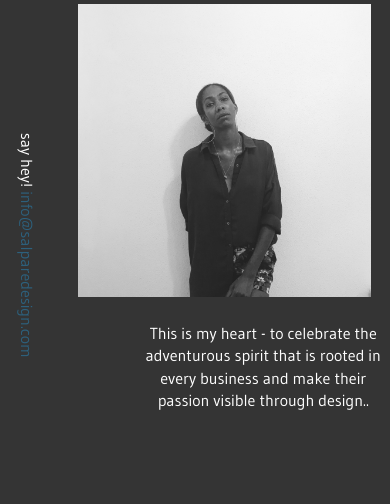
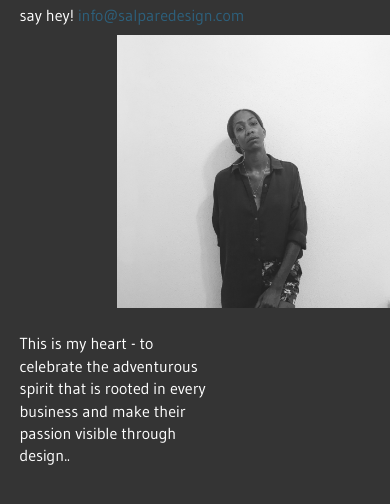
Before and after one commit to PaigeAja/PaigeAja.github.io, a plain HTML site: page index.html in a window 390 px wide. Shown: the part 146-650 px from the top of the page. Drawn offline with nearby package versions, Linux system fonts and the light colour scheme; a web font is replaced by a local one.

Commit message:
responsive checkpoint completed

```diff
--- a/css/main.css
+++ b/css/main.css
@@ -343,10 +343,9 @@ address .cd-contact-info {
 }
 
 .mb-blc-sq-1 {
-  position: absolute;
-  transform: rotate(90deg);
-  top: 45%;
-  left: -22%;
+  position: relative;
+  margin-bottom: 2%;
+  margin-left: 5%;
 }
 
 .mb-blc-sq-1 p {
@@ -358,20 +357,18 @@ address .cd-contact-info {
 }
 
 .mb-blc-2 {
-  width: 75vw;
-  height: 75vw;
+  width: 70vw;
+  height: 70vw;
   display: inline-block;
   background: url("../img/18.png") no-repeat center right;
   background-size: cover;
   background-position: 100%;
-  margin-left: 20%;
+  margin-left: 30%;
 }
 
 .mb-blc-3 .mb-blc-sq-2 {
-  margin-top: 5%;
-  width: 65%;
-  margin-left: 35%;
-  text-align: center;
+  margin: 5%;
+  width: 50%;
 }
 
 .mb-blc-3 .mb-blc-sq-2 p {
@@ -750,15 +747,16 @@ span {
     }
 
     .blc-sq-1 {
-      transform: rotate(270deg);
       color: white;
       position: relative;
-      top: 65%;
-      left: 45%;
+      top: 60%;
+      left: 44%;
+      transform: rotate(90deg);
+      white-space: nowrap;
+
     }
 
     .blc-sq-1 p {
-      transform: rotate(180deg);
       color: white;
       font-size: 1.2em;
     }
@@ -1016,7 +1014,7 @@ span {
 
     header nav {
         /*width: 30%;*/
-        padding: 0 2em;
+        padding: 0 1em;
         word-spacing: 2em;
     }
 
@@ -1036,6 +1034,7 @@ span {
     }
 
     .blc-sq-1 {
+
       top: 68%;
       left: 45%;
     }
@@ -1109,13 +1108,6 @@ span {
     }
 
 
- }
-
-
- @media only screen and (min-width: 1068px) {
-  .blc-sq-1 {
-    top: 70%;
-  }
  }
 
 @media only screen and (min-width: 1280px) and (min-height: 800px){
```
